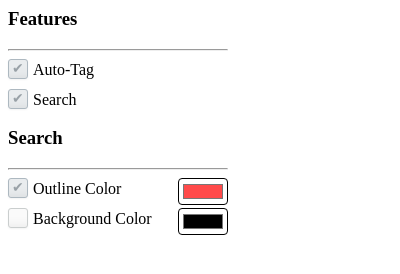
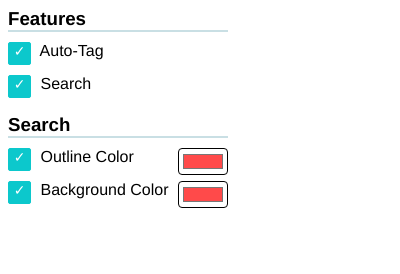
Before and after one commit to ceifa/blip-builder-additions-extension, a browser extension: page pages/popup.html in a window 400 px wide. Drawn offline with Linux system fonts and the light colour scheme; a web font is replaced by a local one.

Commit message:
improvements

```diff
--- a/css/popup.css
+++ b/css/popup.css
@@ -1,61 +1,25 @@
-body{
-    width: 220px;
+body {
+  width: 220px;
 }
 
-.title{
-    margin-top: 10px;
+h3 {
+  margin: 0;
+}
+
+.divider {
+  margin-bottom: 10px;
 }
 
 .section:not(:last-child) {
-    padding-bottom: 10px;
-}
-
-.label{
-    position: absolute;
-    margin-top: 2px;
-    margin-left: 5px;
+  padding-bottom: 10px;
 }
 
 .section label {
-	font-weight: 500;
+  font-weight: 500;
 }
 
-input[type=color] {
-    float: right;
-    background-color: white;
-    border-radius: .25rem;
+input[type="color"] {
+  float: right;
+  background-color: white;
+  border-radius: 0.25rem;
 }
-
-input[type=checkbox] {
-	display: none;
-}
-
-input[type=checkbox] + label {
-	background-color: #fafafa;
-	border: 1px solid #cacece;
-	box-shadow: 0 1px 2px rgba(0,0,0,0.05), inset 0px -15px 10px -12px rgba(0,0,0,0.05);
-	padding: 9px;
-	border-radius: 3px;
-	display: inline-block;
-	position: relative;
-}
-
-input[type=checkbox] + label:active, input[type=checkbox]:checked + label:active {
-	box-shadow: 0 1px 2px rgba(0,0,0,0.05), inset 0px 1px 3px rgba(0,0,0,0.1);
-}
-
-input[type=checkbox]:checked + label {
-	background-color: #e9ecee;
-	border: 1px solid #adb8c0;
-	box-shadow: 0 1px 2px rgba(0,0,0,0.05), inset 0px -15px 10px -12px rgba(0,0,0,0.05), inset 15px 10px -12px rgba(255,255,255,0.1);
-	color: #99a1a7;
-}
-
-input[type=checkbox]:checked + label:after {
-	content: '\2714';
-	font-size: 14px;
-	position: absolute;
-	top: 0px;
-	left: 3px;
-	color: #99a1a7;
-}
--- a/js/core.js
+++ b/js/core.js
@@ -76,7 +76,7 @@ function refreshFeature(key) {
 function loadSettings() {
     return new Promise((callback) => {
         chrome.storage.sync.get([ "settings" ], (result) => {
-            if (result){
+            if (result && result.settings){
                 settings = JSON.parse(result.settings);
             }
             else {
--- a/js/features/autotag.js
+++ b/js/features/autotag.js
@@ -160,7 +160,7 @@ function addActionTag(tab, name){
                         colors[11].click();
                         break;
                 }
-            }, 10);
+            }, 5);
         }, 10);
     }, 5);
 }
--- a/pages/popup.html
+++ b/pages/popup.html
@@ -1,40 +1,54 @@
 <head>
-    <link href="../css/popup.css" type="text/css" rel="stylesheet">
+    <link rel="stylesheet" href="../css/popup.css">
+    <link rel="stylesheet" href="../css/blip-toolkit.css">
+    <script src="../js/popup/blip-toolkit.js"></script>
 </head>
 
 <body>
-    <div class="container">
+    <div class="container bp-ff-nunito">
         <h3>
             Features
         </h3>
-        <hr>
+        <div class="bp-divider-h bp-divider--medium divider"></div>
         <div>
             <form id="features">
                 <div class="section">
-                    <input type="checkbox" id="autotag_enabled" name="autotag_enabled" checked /><label for="autotag_enabled"></label>
-                    <label class="label" for="autotag_enabled">Auto-Tag</label>
+                    <label class="mb2">
+                        <input class="bp-input" id="autotag_enabled" type="checkbox" name="autotag_enabled" checked>
+                        <div class="bp-input--checkbox">&check;</div>
+                        <label class="label" for="autotag_enabled">Auto-Tag</label>
+                    </label>
                 </div>
                 <div class="section">
-                    <input type="checkbox" id="search_enabled" name="search_enabled" checked /><label for="search_enabled"></label>
-                    <label class="label" for="search_enabled">Search</label>
+                    <label class="mb2">
+                        <input class="bp-input" id="search_enabled" type="checkbox" name="search_enabled" checked>
+                        <div class="bp-input--checkbox">&check;</div>
+                        <label class="label" for="search_enabled">Search</label>
+                    </label>
                 </div>
             </form>
         </div>
         <h3>
             Search
         </h3>
-        <hr>
+        <div class="bp-divider-h bp-divider--medium divider"></div>
         <div>
             <form id="search_settings">
                 <div class="section">
-                    <input type="checkbox" id="outline_enabled" name="outline_enabled" checked /><label for="outline_enabled"></label>
-                    <label class="label" for="outline_enabled">Outline Color</label>
-                    <input type="color" id="outline" name="outline" value="#ff4a4a" />
+                    <label class="mb2">
+                        <input class="bp-input" id="outline_enabled" type="checkbox" name="outline_enabled" checked>
+                        <div class="bp-input--checkbox">&check;</div>
+                        <label class="label" for="outline_enabled">Outline Color</label>
+                        <input type="color" id="outline" name="outline" value="#ff4a4a" />
+                    </label>
                 </div>
                 <div class="section">
-                    <input type="checkbox" id="box_enabled" name="box_enabled" /><label for="box_enabled"></label>
-                    <label class="label" for="box_enabled">Background Color</label>
-                    <input type="color" id="box" name="box" />
+                    <label class="mb2">
+                        <input class="bp-input" id="box_enabled" type="checkbox" name="box_enabled" checked>
+                        <div class="bp-input--checkbox">&check;</div>
+                        <label class="label" for="box_enabled">Background Color</label>
+                        <input type="color" id="box" name="box" value="#ff4a4a" />
+                    </label>
                 </div>
             </form>
         </div>
```
